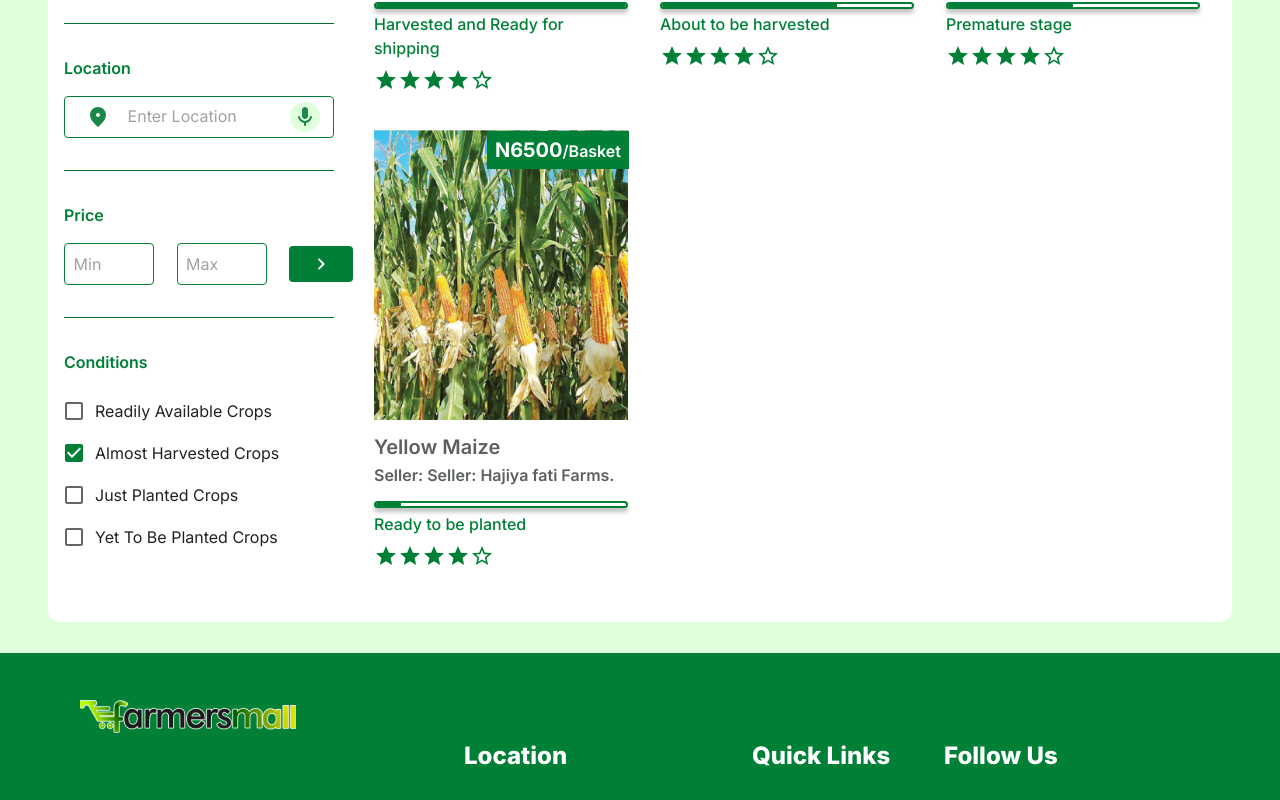
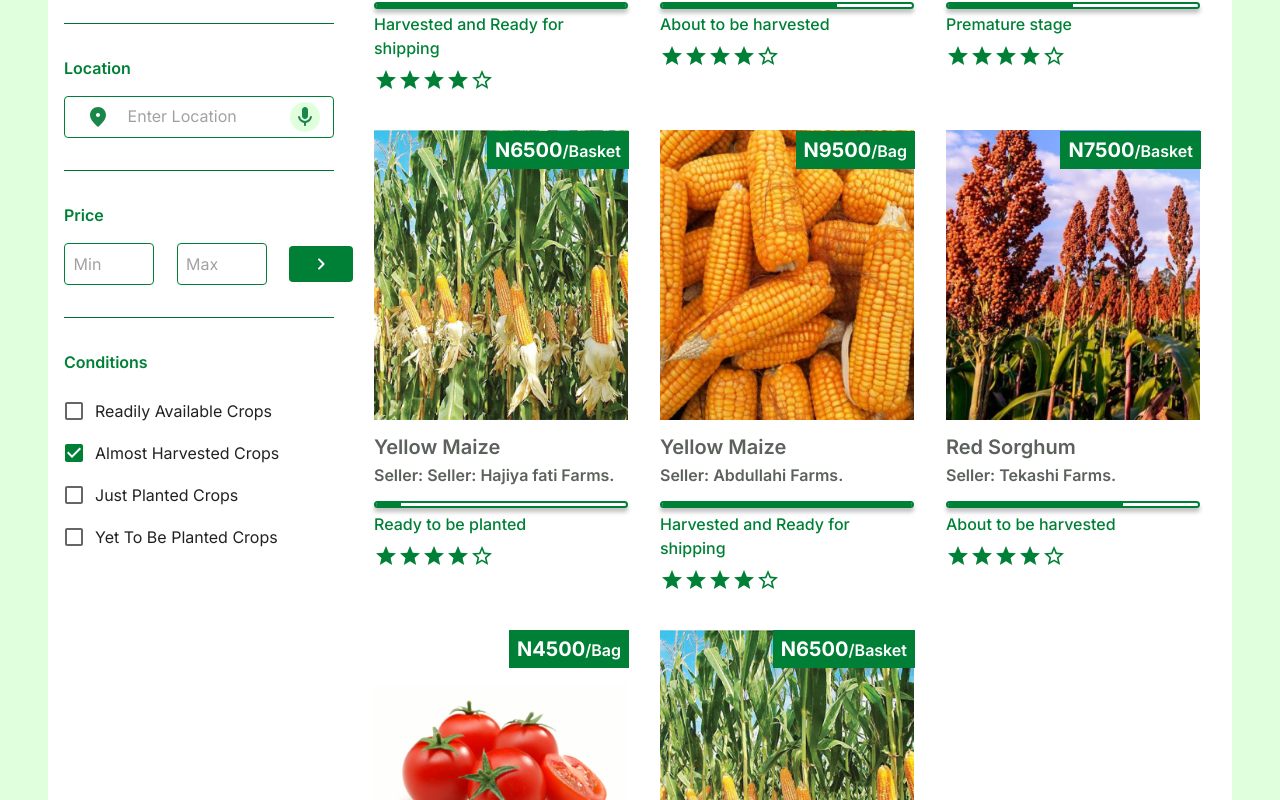
Before and after one commit to Aheedjo/farmers-mall, a React (Create React App) app: page /products in a window 1280 px wide. Shown: the part 620-1420 px from the top of the page. Built offline with nearby package versions, Linux system fonts and the light colour scheme.

Commit message:
Update products.js

```diff
--- a/src/pages/products.js
+++ b/src/pages/products.js
@@ -451,6 +451,46 @@ const Products = () => {
                   status="Ready to be planted"
                   rating={4}
                 />
+                <ProductCard
+                  image="imgs/index9.png"
+                  title="Yellow Maize"
+                  price="9500"
+                  measure="Bag"
+                  seller="Abdullahi Farms."
+                  progress={100}
+                  status="Harvested and Ready for shipping"
+                  rating={4}
+                />
+                <ProductCard
+                  image="imgs/index10.png"
+                  title="Red Sorghum"
+                  price="7500"
+                  measure="Basket"
+                  seller="Tekashi Farms."
+                  progress={70}
+                  status="About to be harvested"
+                  rating={4}
+                />
+                <ProductCard
+                  image="imgs/index11.png"
+                  title="Tomatoes"
+                  price="4500"
+                  measure="Bag"
+                  seller="Thony Moore Farms."
+                  progress={50}
+                  status="Premature stage"
+                  rating={4}
+                />
+                <ProductCard
+                  image="imgs/index12.png"
+                  title="Yellow Maize"
+                  price="6500"
+                  measure="Basket"
+                  seller="Seller: Hajiya fati Farms."
+                  progress={10}
+                  status="Ready to be planted"
+                  rating={4}
+                />
               </Grid>
             </Grid>
           </Grid>
```
